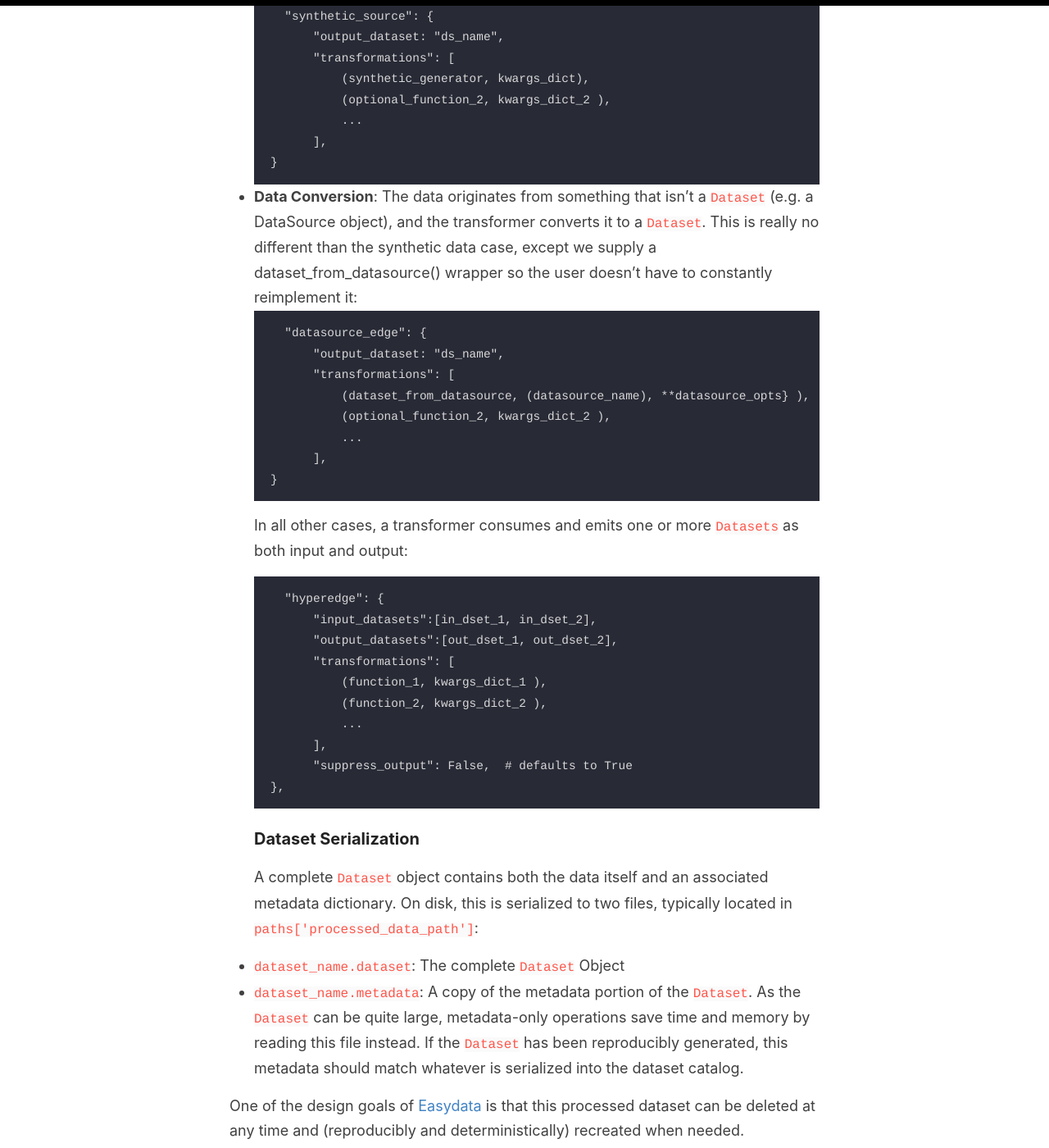
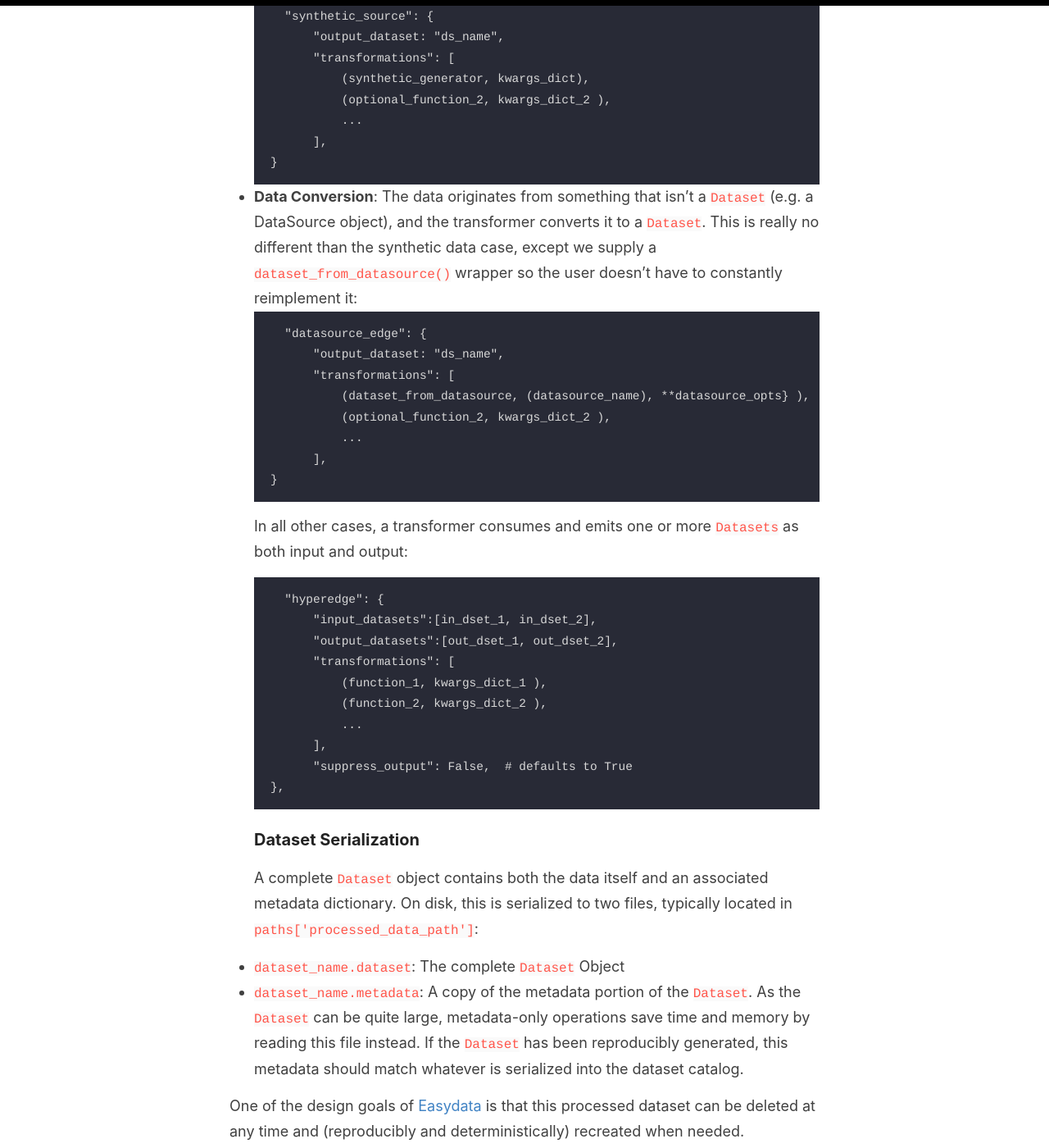
Before and after one commit to hackalog/hackalog.github.io, a Jekyll site: the page built from _posts/2020-04-13-transformers-and-datasets.md, in a window 1280 px wide and 1400 px high, scrolled down 2098 px. Shown: the whole window at 82% size. Built offline with Jekyll 4.4.1, drawn with Linux system fonts in a browser that asks for light colours; some of the changed text lies outside the part shown.

````diff
--- a/_posts/2020-04-13-transformers-and-datasets.md
+++ b/_posts/2020-04-13-transformers-and-datasets.md
@@ -47,7 +47,7 @@ Note that **transformers can take zero datasets as input** (but must produce at
         ],
 }
 ```
-* **Data Conversion**: The data originates from something that isn’t a `Dataset` (e.g. a DataSource object), and the transformer converts it to a `Dataset`. This is really no different than the synthetic data case, except we supply a dataset_from_datasource() wrapper so the user doesn’t have to constantly reimplement it:
+* **Data Conversion**: The data originates from something that isn’t a `Dataset` (e.g. a DataSource object), and the transformer converts it to a `Dataset`. This is really no different than the synthetic data case, except we supply a `dataset_from_datasource()` wrapper so the user doesn’t have to constantly reimplement it:
 ```
     "datasource_edge": {
         "output_dataset: "ds_name",
@@ -82,7 +82,7 @@ One of the design goals of [Easydata] is that this processed dataset can be dele
 ### Dataset Metadata
 The master copy of the generated metadata is stored in the catalog file: `catalog/datasets.json`.
 
-`Dataset` metadata is fairly freeform. It is based on scikit-learn’s [Bunch] object (basically a dictionary where the keys can be accessed as attributes). This object typically contains 4 attributes: `.data`, `.target` (which is often None for unsupervised learning problems), `.metadata`, and `.hashes'. The latter contains a hash of all the non-`metadata` attributes of the `Dataset`; e.g.
+`Dataset` metadata is fairly freeform. It is based on scikit-learn’s [Bunch] object (basically a dictionary where the keys can be accessed as attributes). This object typically contains 4 attributes: `.data`, `.target` (which is often None for unsupervised learning problems), `.metadata`, and `.hashes`. The latter contains a hash of all the non-`metadata` attributes of the `Dataset`; e.g.
 ```
     "hashes": {
         "data":"sha1:d1d5ac9a5872e09b3a88618177dccc481df022d1",
````
